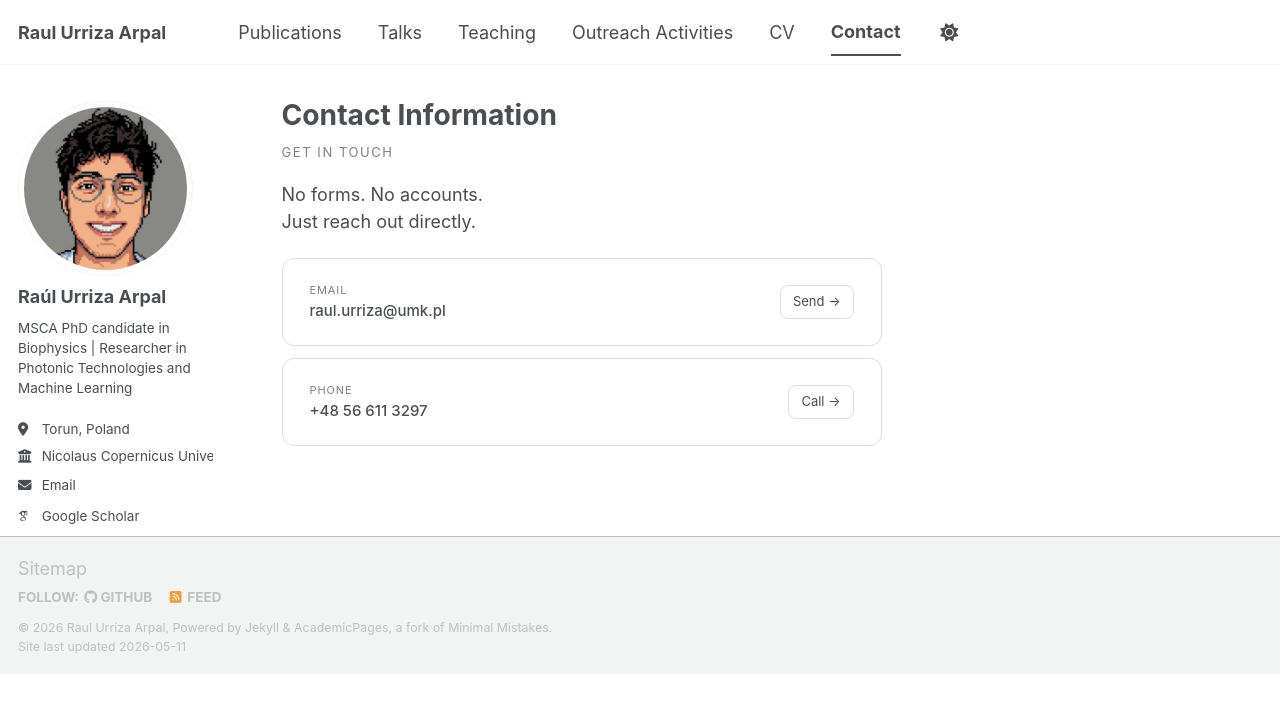
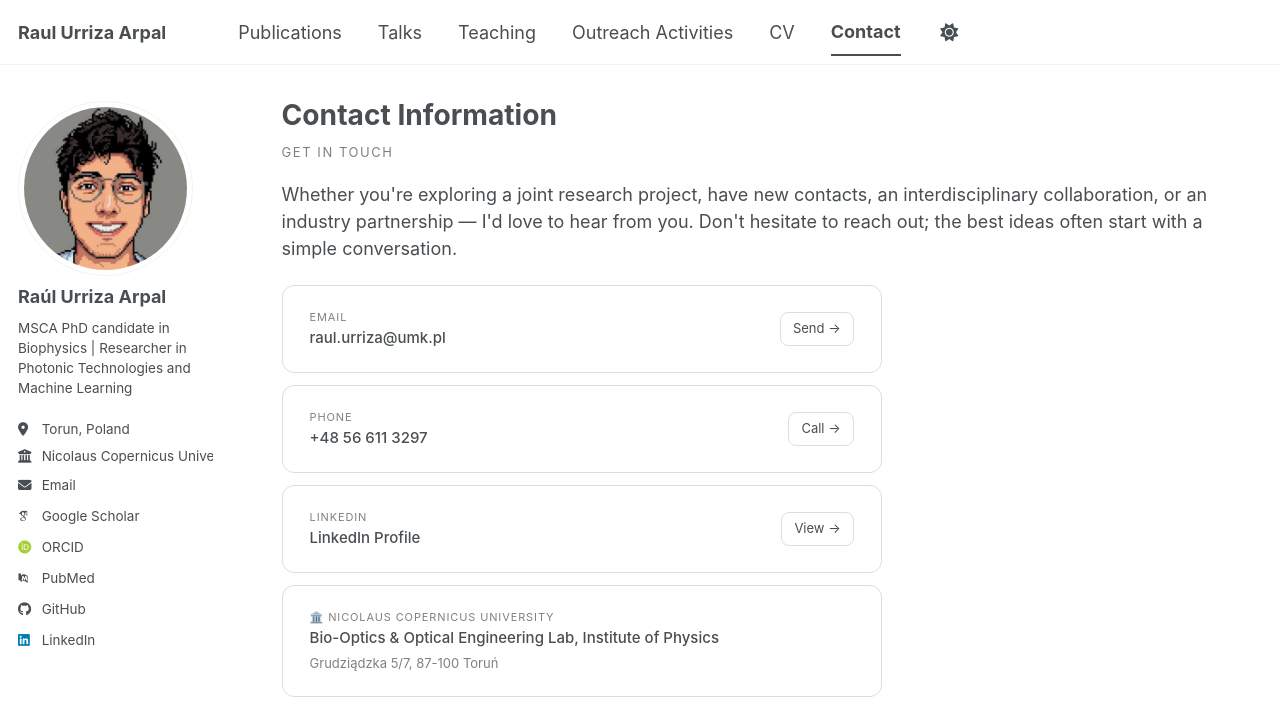
Before and after one commit to RaulUrriza/raulurriza.github.io, a Jekyll site: the page built from _pages/contact.html, in a window 1280 px wide and 1197 px high. Shown: the top 708 px of the window. Built offline with Jekyll 4.4.1, drawn with Linux system fonts in a browser that asks for light colours; some web fonts are replaced; a script bundle is joined from its source files by our own code; library files that are not in the unit come from our copies; grey boxes are pictures that could not be loaded.

Commit message:
Update contact.html

```diff
--- a/_pages/contact.html
+++ b/_pages/contact.html
@@ -6,7 +6,11 @@
 ---
 
 <p style="font-size:13px; letter-spacing:0.12em; color:gray; text-transform:uppercase; margin:0 0 0.5rem;">Get in touch</p>
-<p>No forms. No accounts.<br>Just reach out directly.</p>
+<p>
+  Whether you're exploring a joint research project, have new contacts,
+  an interdisciplinary collaboration, or an industry partnership — I'd love to hear from you.
+  Don't hesitate to reach out; the best ideas often start with a simple conversation.
+</p>
 
 <div style="display:flex; flex-direction:column; gap:12px; max-width:600px;">
 
@@ -36,4 +40,31 @@
     </div>
   </a>
 
+    <!-- Linkedin -->
+  <a href="https://www.linkedin.com/in/ra%C3%BAlurrizaarpal/" style="text-decoration:none; color:inherit;">
+    <div style="border:1px solid #ddd; border-radius:12px; padding:1.25rem 1.5rem;">
+      <div style="display:flex; align-items:center; justify-content:space-between;">
+        <div>
+          <p style="font-size:11px; color:gray; margin:0 0 2px; text-transform:uppercase; letter-spacing:0.08em;">LinkedIn</p>
+          <p style="font-size:15px; font-weight:500; margin:0;">LinkedIn Profile</p>
+        </div>
+        <span style="font-size:13px; padding:6px 12px; border:1px solid #ddd; border-radius:8px;">View →</span>
+      </div>
+    </div>
+  </a>
+
+  <div style="border:1px solid #ddd; border-radius:12px; padding:1.25rem 1.5rem;">
+    <p style="font-size:11px; color:gray; margin:0 0 2px; text-transform:uppercase; letter-spacing:0.08em;">🏛️ Nicolaus Copernicus University</p>
+    <p style="font-size:15px; font-weight:500; margin:0;">Bio-Optics & Optical Engineering Lab, Institute of Physics</p>
+    <p style="font-size:13px; color:gray; margin:4px 0 0;">Grudziądzka 5/7, 87-100 Toruń</p>
+  </div>
+
+  <!-- Google Maps embed -->
+  <div style="border-radius:12px; overflow:hidden; border:1px solid #ddd; height:260px;">
+    <iframe
+      src="https://www.google.com/maps/place/Wydzia%C5%82+Fizyki,+Astronomii+i+Informatyki+Stosowanej/@53.0241082,18.6082481,14z/data=!4m6!3m5!1s0x470334fcab77f73f:0x34efc318d4d8c9e4!8m2!3d53.0171649!4d18.6030961!16s%2Fg%2F11gh2q3px_?entry=ttu&g_ep=EgoyMDI2MDUwNi4wIKXMDSoASAFQAw%3D%3D"
+      width="100%" height="100%" style="border:0;" allowfullscreen="" loading="lazy">
+    </iframe>
+  </div>
+
 </div>
```
